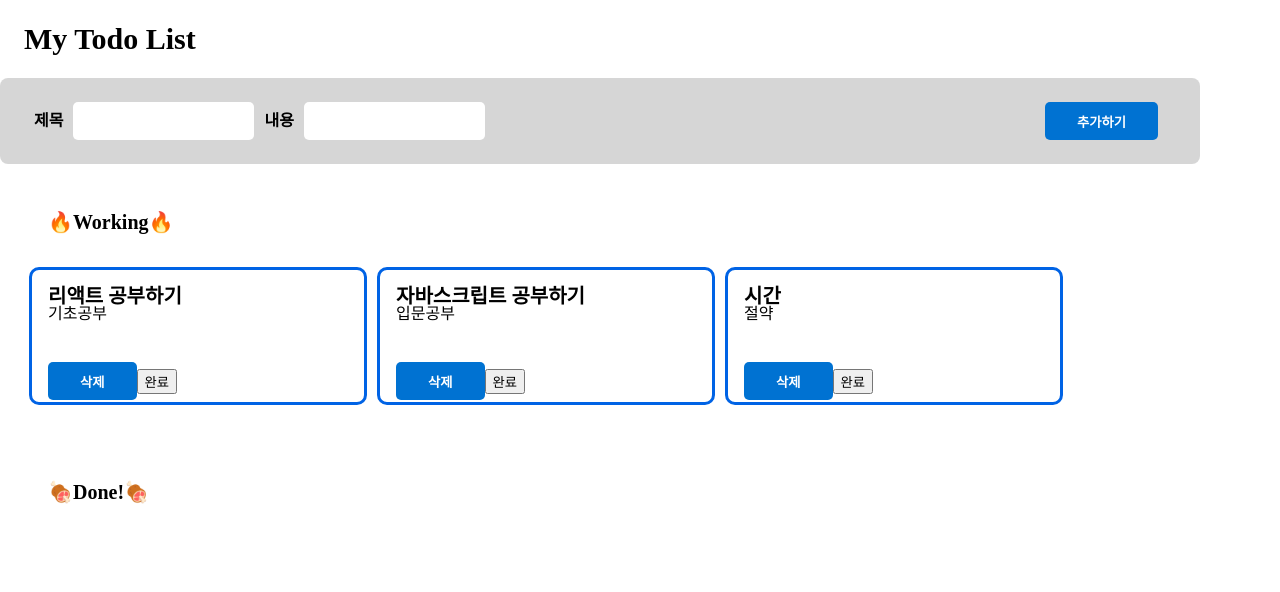
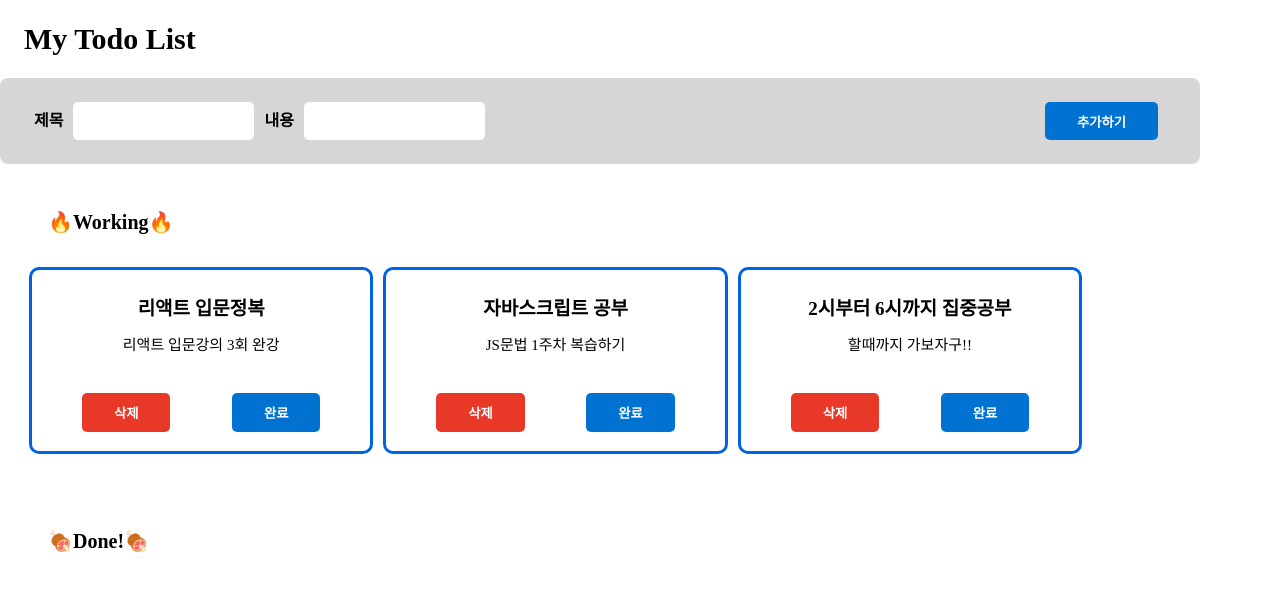
Before and after one commit to HY965/todoList_project, a React (Create React App) app: page / in a window 1280 px wide. Shown: the top 592 px of the page. Built offline with nearby package versions, Linux system fonts and the light colour scheme.

Commit message:
버튼 css수정

```diff
--- a/src/App.css
+++ b/src/App.css
@@ -48,7 +48,12 @@ h2 {
   margin-top: 30px;
 }
 
-.delete-btn {
+.button-set {
+  display: flex;
+  justify-content: space-around;
+}
+
+.complete-btn {
   margin: 40px 0 0 0px;
   cursor: pointer;
   background-color: #0072d2;
@@ -58,24 +63,52 @@ h2 {
   border: none;
   padding: 0.6rem 2rem;
 }
+.complete-btn:hover {
+  background-color: #0682f0;
+  transition: all 0.2s ease 0s;
+}
+
+.delete-btn {
+  margin: 40px 0 0 0px;
+  cursor: pointer;
+  background-color: #e83828;
+  color: white;
+  font-weight: bold;
+  border-radius: 5px;
+  border: none;
+  padding: 0.6rem 2rem;
+}
+
+.delete-btn:hover {
+  background-color: #ff0000;
+  background-color: ;
+  transition: all 0.2s ease 0s;
+}
+
 .lists-arr {
   width: 300px;
-  height: 100px;
-  padding: 1rem;
+  padding: 1.2rem;
   margin: 5px;
   border: 3px solid #0063e5;
   border-radius: 10px;
+  display: flex;
+  flex-direction: column;
   /* display: flex;
   align-items: center; */
 }
 
 ul {
   font-weight: bold;
-  font-size: 20px;
+  font-size: 19px;
+  text-align: center;
+  margin-top: 10px;
 }
 
 li {
+  font-size: 15px;
   list-style: none;
+  text-align: center;
+  margin-top: 20px;
 }
 
 h3 {
--- a/src/App.jsx
+++ b/src/App.jsx
@@ -6,14 +6,24 @@ import List from "./components/List";
 // 초기값
 const App = () => {
   const [lists, setLists] = useState([
-    { id: 0, title: "리액트 공부하기", detail: "기초공부", isDone: false },
+    {
+      id: 0,
+      title: "리액트 입문정복",
+      detail: "리액트 입문강의 3회 완강",
+      isDone: false,
+    },
     {
       id: 1,
-      title: "자바스크립트 공부하기",
-      detail: "입문공부",
+      title: "자바스크립트 공부",
+      detail: "JS문법 1주차 복습하기",
       isDone: false,
     },
-    { id: 2, title: "시간", detail: "절약", isDone: false },
+    {
+      id: 2,
+      title: "2시부터 6시까지 집중공부",
+      detail: "할때까지 가보자구!!",
+      isDone: false,
+    },
   ]);
 
   const [title, setTitle] = useState("");
@@ -99,7 +109,7 @@ const App = () => {
                 <List
                   item={item}
                   key={item.id}
-                  removeFunction={clickRemoveButtonHandler}
+                  clickRemoveButtonHandler={clickRemoveButtonHandler}
                   checkTodo={checkTodo}
                 />
               ))}
@@ -114,7 +124,7 @@ const App = () => {
                 <List
                   item={item}
                   key={item.id}
-                  removeFunction={clickRemoveButtonHandler}
+                  clickRemoveButtonHandler={clickRemoveButtonHandler}
                   checkTodo={checkTodo}
                 />
               ))}
--- a/src/components/List.jsx
+++ b/src/components/List.jsx
@@ -1,10 +1,13 @@
-const List = ({ item, removeFunction, checkTodo }) => {
+const List = ({ item, clickRemoveButtonHandler, checkTodo }) => {
   return (
     <div className="lists-arr" key={item.id}>
       <ul>{item.title}</ul>
       <li>{item.detail}</li>
       <div className="button-set">
-        <button className="delete-btn" onClick={() => removeFunction(item.id)}>
+        <button
+          className="delete-btn"
+          onClick={() => clickRemoveButtonHandler(item.id)}
+        >
           삭제
         </button>
 
```
